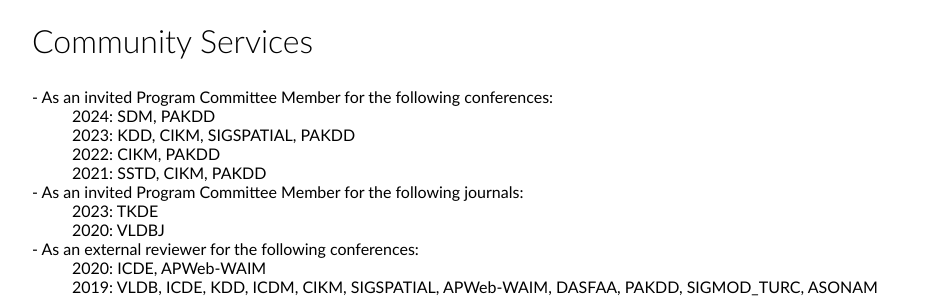
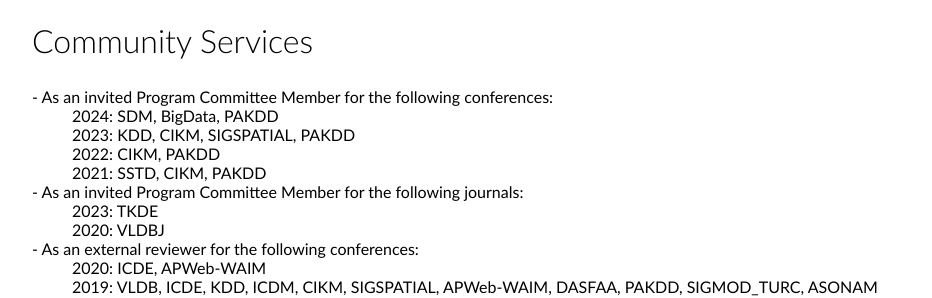
Before and after one commit to 2danlin/2danlin.github.io, a Jekyll site: the page built from index.html, in a window 1280 px wide. Shown: the part 1380-1678 px from the top of the page, without its empty margins (160-1092 px from the left). Built offline with Jekyll 4.4.1, drawn with Linux system fonts in a browser that asks for light colours.

Commit message:
Update index.html

```diff
--- a/index.html
+++ b/index.html
@@ -68,7 +68,7 @@ title: Dandan's Homepage
 	<h2>Community Services</h2>
 	<dl>
 		<dt>- As an invited Program Committee Member for the following conferences:</dt>
-		<dd>2024: SDM, PAKDD  </dd>
+		<dd>2024: SDM, BigData, PAKDD  </dd>
 		<dd>2023: KDD, CIKM, SIGSPATIAL, PAKDD</dd>
 		<dd>2022: CIKM, PAKDD</dd>
 		<dd>2021: SSTD, CIKM, PAKDD</dd>
```
